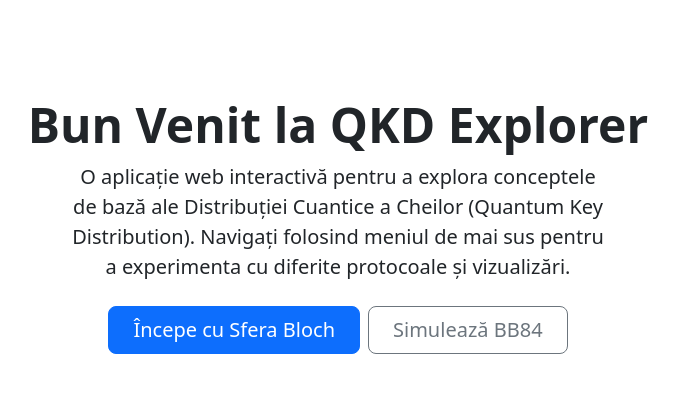
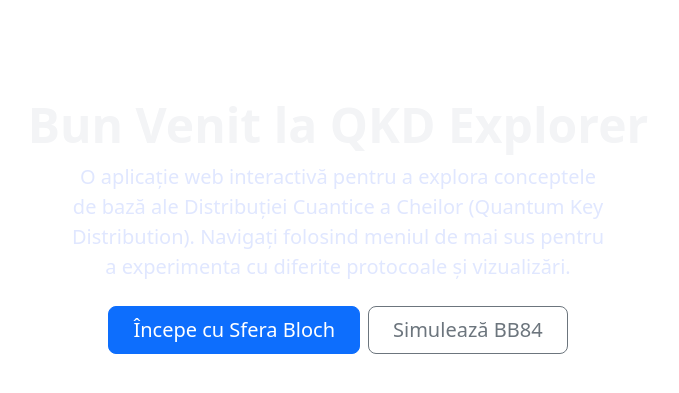
Before and after one commit to Al3x-Myku/Quantum, a Flask app: template app/templates/index.html in a window 1280 px wide. Shown: the part 56-449 px from the top of the page, without its empty margins (302-981 px from the left). Run offline with Flask 3, Linux system fonts and the light colour scheme; the template is opened without the code that fills it, so the values that code supplies are empty.

Commit message:
i made the index page to have a nice typing effect

```diff
--- a/app/templates/base.html
+++ b/app/templates/base.html
@@ -45,7 +45,7 @@
     </button>
     <div class="collapse navbar-collapse" id="navbarNav">
       <ul class="navbar-nav me-auto mb-2 mb-lg-0">
-        <li class="nav-item"><a class="nav-link {% if request.path == '/bloch' %}active{% endif %}" href="/bloch" style="color:#818cf8;">Sfera Bloch</a></li>
+        <li class="nav-item"><a class="nav-link {% if request.path == '/bloch' %}active{% endif %}" href="/bloch" style="color:#e0e7ff;">Sfera Bloch</a></li>
         <li class="nav-item"><a class="nav-link {% if request.path == '/bb84' %}active{% endif %}" href="/bb84" style="color:#e0e7ff;">BB84 (fără spion)</a></li>
         <li class="nav-item"><a class="nav-link {% if request.path == '/bb84_eve' %}active{% endif %}" href="/bb84_eve" style="color:#e0e7ff;">BB84 (cu spion)</a></li>
         <li class="nav-item"><a class="nav-link {% if request.path == '/interactive_bb84' %}active{% endif %}" href="/interactive_bb84" style="color:#e0e7ff;">interactive-bb84</a></li>
--- a/app/templates/index.html
+++ b/app/templates/index.html
@@ -2,13 +2,44 @@
 {% block title %}Bun Venit - QKD Explorer{% endblock %}
 {% block content %}
 <div class="px-4 py-5 my-5 text-center">
-    <h1 class="display-5 fw-bold">Bun Venit la QKD Explorer</h1>
+    <h1 class="display-5 fw-bold" id="type-title">Bun Venit la QKD Explorer</h1>
     <div class="col-lg-6 mx-auto">
-        <p class="lead mb-4">O aplicație web interactivă pentru a explora conceptele de bază ale Distribuției Cuantice a Cheilor (Quantum Key Distribution). Navigați folosind meniul de mai sus pentru a experimenta cu diferite protocoale și vizualizări.</p>
+        <p class="lead mb-4" id="type-lead" style="min-height:4.5em;">
+            O aplicație web interactivă pentru a explora conceptele de bază ale Distribuției Cuantice a Cheilor (Quantum Key Distribution). Navigați folosind meniul de mai sus pentru a experimenta cu diferite protocoale și vizualizări.
+        </p>
         <div class="d-grid gap-2 d-sm-flex justify-content-sm-center">
             <a href="/bloch" class="btn btn-primary btn-lg px-4 gap-3">Începe cu Sfera Bloch</a>
             <a href="/bb84" class="btn btn-outline-secondary btn-lg px-4">Simulează BB84</a>
         </div>
     </div>
 </div>
+<script>
+document.addEventListener("DOMContentLoaded", function() {
+    function typeEffect(element, color, delay = 20, callback) {
+        const text = element.textContent;
+        element.innerHTML = "";
+        for (let i = 0; i < text.length; i++) {
+            let span = document.createElement("span");
+            span.textContent = text[i];
+            span.style.color = "#3b3750";
+            element.appendChild(span);
+        }
+        let spans = element.querySelectorAll("span");
+        spans.forEach((span, i) => {
+            setTimeout(() => {
+                span.style.color = color;
+                if (i === spans.length - 1 && callback) callback();
+            }, i * delay);
+        });
+    }
+
+    const titleElem = document.getElementById("type-title");
+    const leadElem = document.getElementById("type-lead");
+    const leadText = leadElem.textContent;
+
+    typeEffect(titleElem, "#f3f4f6", 18, function() {
+        typeEffect(leadElem, "#e0e7ff", 6);
+    });
+});
+</script>
 {% endblock %}
```
